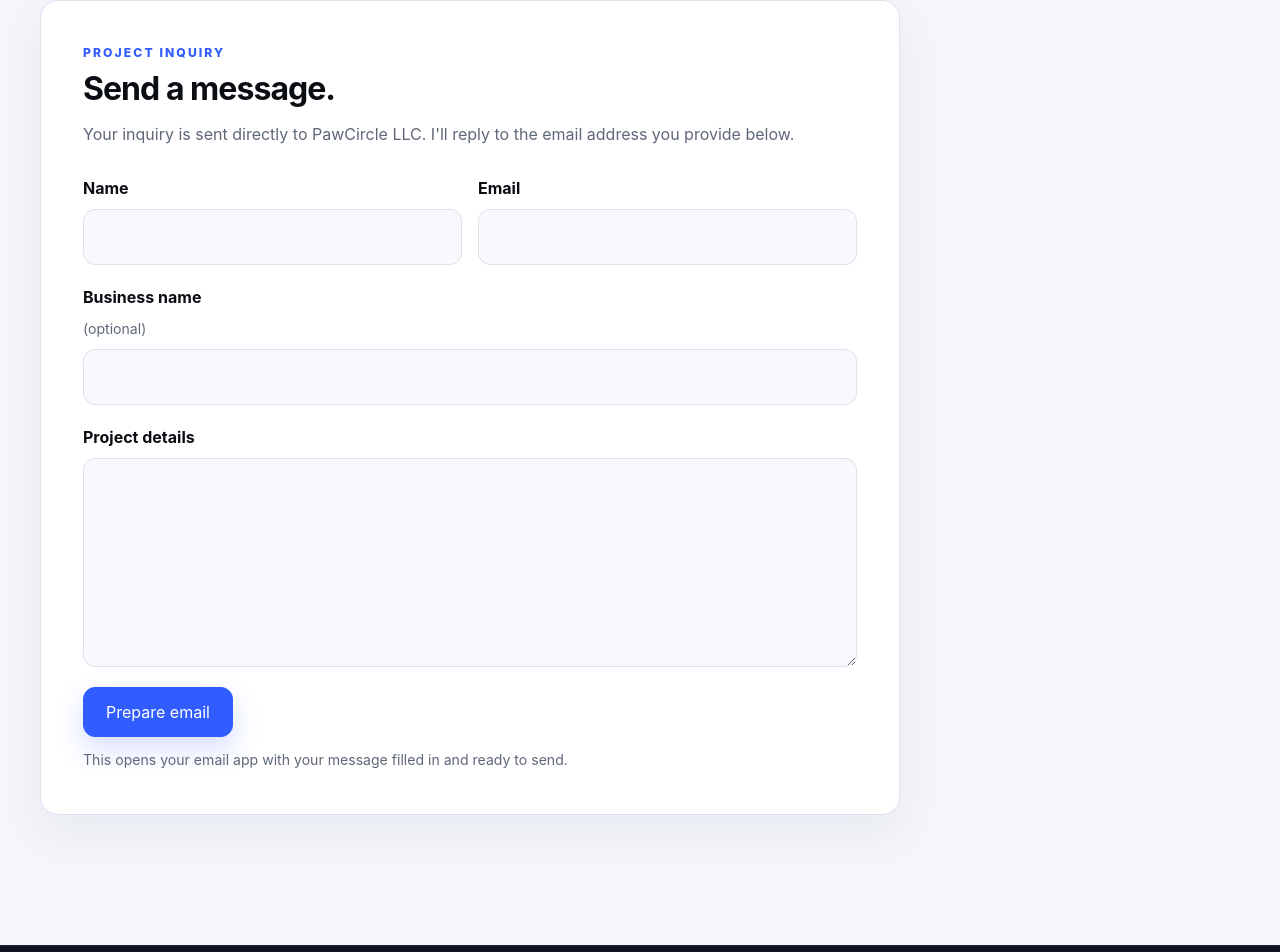
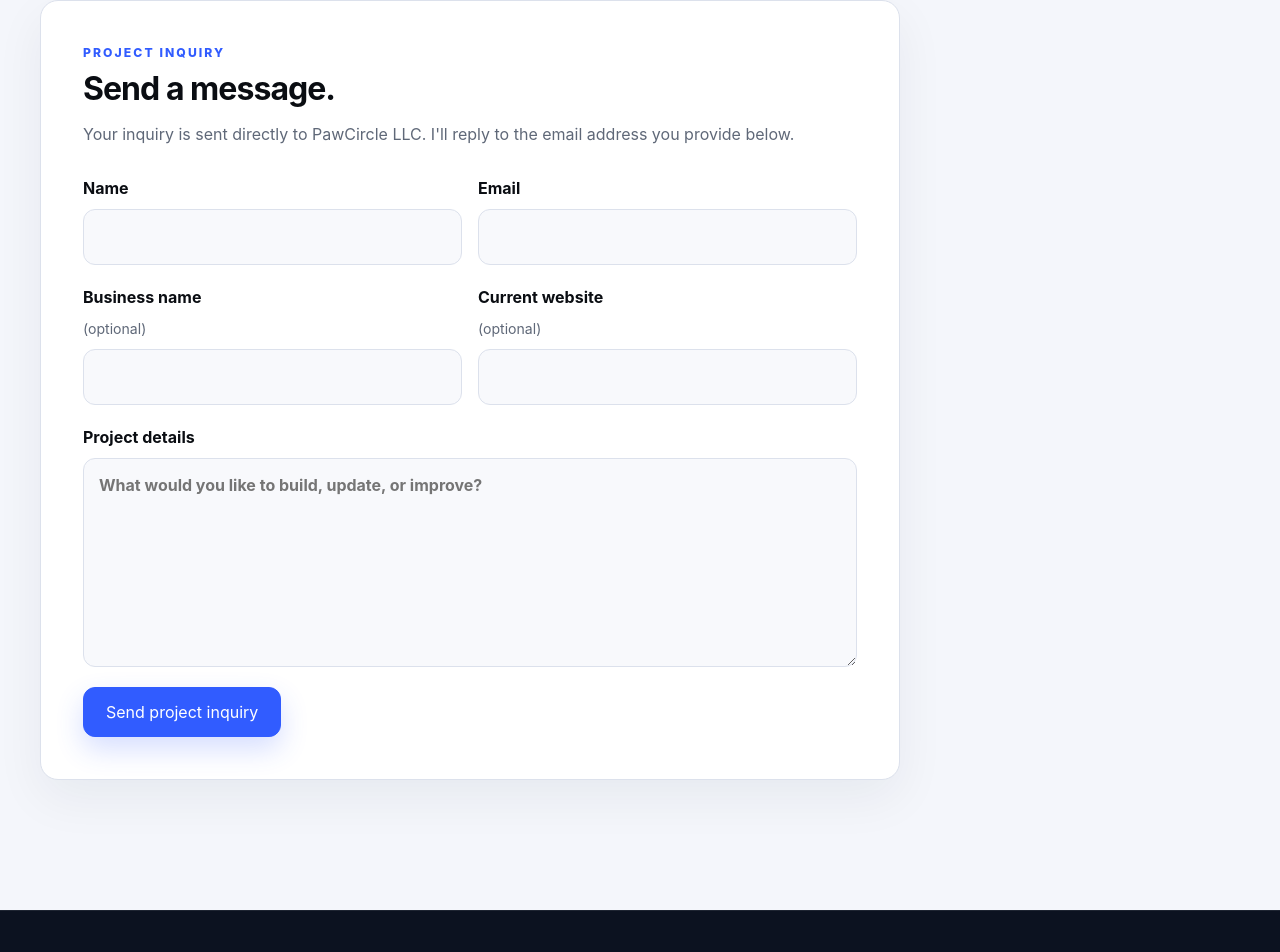
Before and after one commit to reaaland/pawcircle-llc-site, a Next.js app: page /contact in a window 1280 px wide. Shown: the part 553-1505 px from the top of the page. Built offline with nearby package versions, Linux system fonts and the light colour scheme.

Commit message:
Send contact inquiries directly from the site

```diff
--- a/components/ContactForm.tsx
+++ b/components/ContactForm.tsx
@@ -2,39 +2,46 @@
 
 import { FormEvent, useState } from "react";
 
-const BUSINESS_EMAIL = "pawcirclellc@gmail.com";
+type FormStatus = "idle" | "submitting" | "success" | "error";
 
 export function ContactForm() {
-  const [status, setStatus] = useState("");
+  const [status, setStatus] = useState<FormStatus>("idle");
 
-  function handleSubmit(event: FormEvent<HTMLFormElement>) {
+  async function handleSubmit(event: FormEvent<HTMLFormElement>) {
     event.preventDefault();
 
-    const form = new FormData(event.currentTarget);
-    const name = String(form.get("name") ?? "").trim();
-    const email = String(form.get("email") ?? "").trim();
-    const business = String(form.get("business") ?? "").trim();
-    const message = String(form.get("message") ?? "").trim();
+    const form = event.currentTarget;
+    const data = new FormData(form);
 
-    const subject = encodeURIComponent(`PawCircle LLC project inquiry${business ? ` — ${business}` : ""}`);
-    const body = encodeURIComponent(
-      [
-        `Name: ${name}`,
-        `Email: ${email}`,
-        business ? `Business: ${business}` : "",
-        "",
-        message,
-      ]
-        .filter(Boolean)
-        .join("\n"),
-    );
+    setStatus("submitting");
 
-    setStatus("Opening your email app with the message ready to send.");
-    window.location.href = `mailto:${BUSINESS_EMAIL}?subject=${subject}&body=${body}`;
+    try {
+      const response = await fetch("/api/contact", {
+        method: "POST",
+        headers: { "Content-Type": "application/json" },
+        body: JSON.stringify({
+          name: String(data.get("name") ?? "").trim(),
+          email: String(data.get("email") ?? "").trim(),
+          business: String(data.get("business") ?? "").trim(),
+          website: String(data.get("website") ?? "").trim(),
+          message: String(data.get("message") ?? "").trim(),
+          companySite: String(data.get("companySite") ?? "").trim(),
+        }),
+      });
+
+      if (!response.ok) {
+        throw new Error("The contact request could not be sent.");
+      }
+
+      form.reset();
+      setStatus("success");
+    } catch {
+      setStatus("error");
+    }
   }
 
   return (
-    <form className="contact-form" onSubmit={handleSubmit}>
+    <form className="contact-form" onSubmit={handleSubmit} aria-busy={status === "submitting"}>
       <div className="form-grid">
         <label>
           Name
@@ -46,19 +53,47 @@ export function ContactForm() {
         </label>
       </div>
 
-      <label>
-        Business name <span className="optional">(optional)</span>
-        <input name="business" type="text" autoComplete="organization" />
-      </label>
+      <div className="form-grid">
+        <label>
+          Business name <span className="optional">(optional)</span>
+          <input name="business" type="text" autoComplete="organization" />
+        </label>
+        <label>
+          Current website <span className="optional">(optional)</span>
+          <input name="website" type="text" autoComplete="url" />
+        </label>
+      </div>
 
       <label>
         Project details
-        <textarea name="message" rows={7} required />
+        <textarea
+          name="message"
+          rows={7}
+          maxLength={5000}
+          placeholder="What would you like to build, update, or improve?"
+          required
+        />
       </label>
 
-      <button className="button button-dark" type="submit">Prepare email</button>
-      <p className="form-note">This opens your email app with your message filled in and ready to send.</p>
-      {status ? <p className="form-status" role="status">{status}</p> : null}
+      <label
+        aria-hidden="true"
+        style={{ position: "absolute", left: "-9999px", width: "1px", height: "1px", overflow: "hidden" }}
+      >
+        Leave this field empty
+        <input name="companySite" type="text" autoComplete="off" tabIndex={-1} />
+      </label>
+
+      {status === "success" ? (
+        <p className="form-status" role="status">Thanks — your message was sent.</p>
+      ) : null}
+
+      {status === "error" ? (
+        <p className="form-status" role="alert">The message could not be sent. Please try again in a moment.</p>
+      ) : null}
+
+      <button className="button button-dark" type="submit" disabled={status === "submitting"}>
+        {status === "submitting" ? "Sending…" : "Send project inquiry"}
+      </button>
     </form>
   );
 }
```
